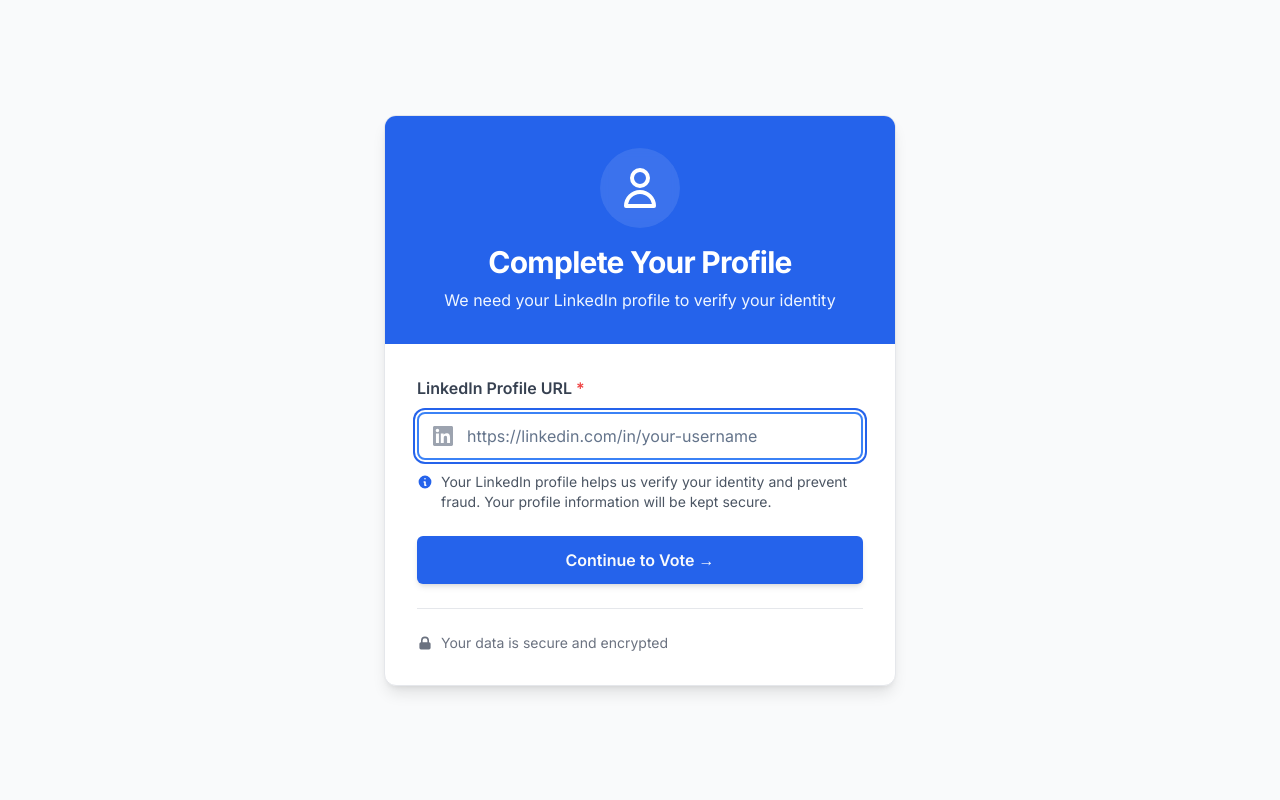
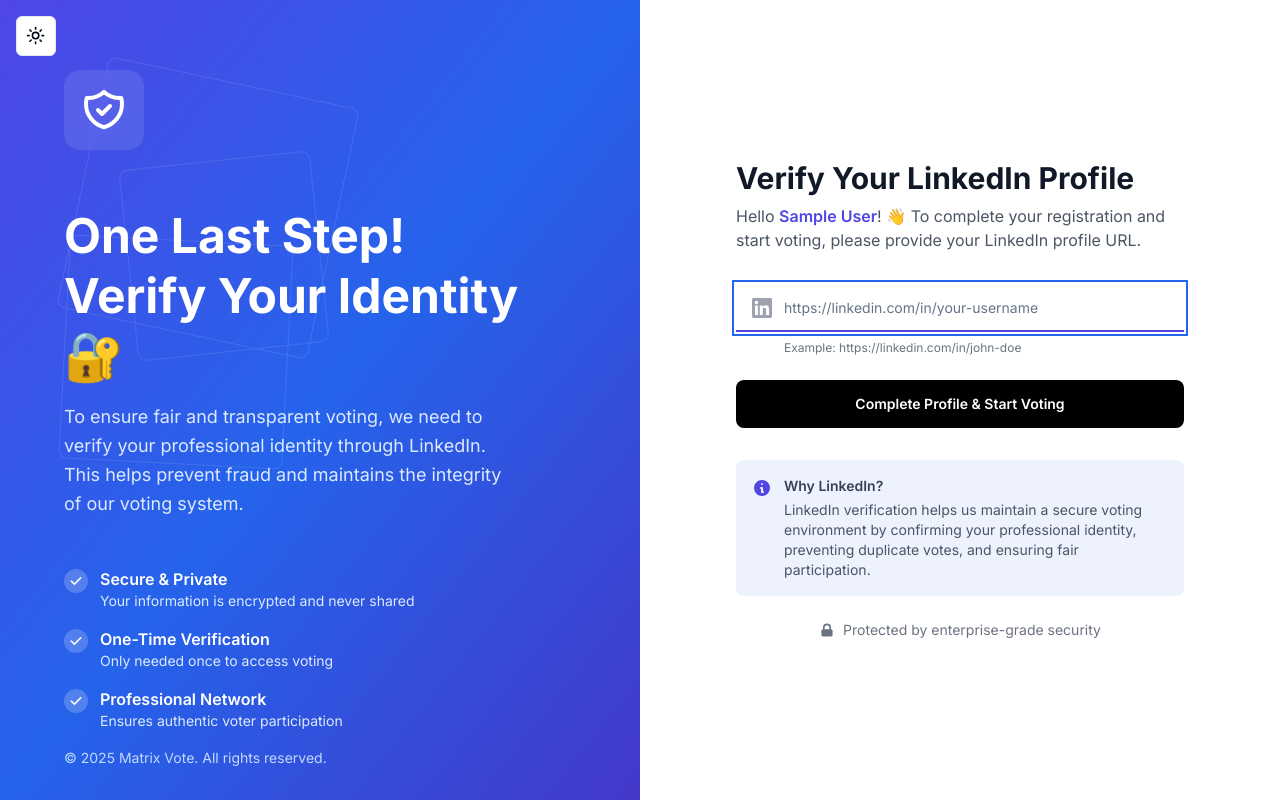
Before and after one commit to Adarshow/Matrix-Vote, a Next.js app: page /complete-profile in a window 1280 px wide. Built offline with nearby package versions, Linux system fonts and the light colour scheme; no server answers; sample sign-in values are in the browser's storage.

Commit message:
Redesign complete-profile page to match login/register split-screen layout with professional indigo theme

```diff
--- a/app/complete-profile/page.tsx
+++ b/app/complete-profile/page.tsx
@@ -5,8 +5,7 @@
 import { useRouter } from "next/navigation"
 import { Button } from "@/components/ui/button"
 import { Input } from "@/components/ui/input"
-import { Label } from "@/components/ui/label"
-import { Card, CardContent, CardDescription, CardHeader, CardTitle } from "@/components/ui/card"
+import { ThemeToggle } from "@/components/theme-toggle"
 
 export default function CompleteProfile() {
   const { data: session, status, update } = useSession()
@@ -72,22 +71,33 @@
 
   if (status === "loading") {
     return (
-      <div className="min-h-screen flex items-center justify-center bg-gray-50">
+      <div className="min-h-screen flex items-center justify-center bg-white dark:bg-gray-900">
         <div className="text-center">
-          <div className="w-16 h-16 border-4 border-blue-600 border-t-transparent rounded-full animate-spin mx-auto mb-4"></div>
-          <p className="text-gray-600">Loading...</p>
+          <div className="w-16 h-16 border-4 border-indigo-600 border-t-transparent rounded-full animate-spin mx-auto mb-4"></div>
+          <p className="text-gray-600 dark:text-gray-400">Loading...</p>
         </div>
       </div>
     )
   }
 
   return (
-    <div className="min-h-screen flex items-center justify-center p-4 bg-gray-50">
-      <Card className="w-full max-w-lg bg-white shadow-lg border border-gray-200 rounded-xl overflow-hidden">
-        {/* Header with solid blue */}
-        <div className="bg-blue-600 p-8 text-white">
-          <div className="flex items-center justify-center mb-4">
-            <div className="bg-white/10 p-4 rounded-full backdrop-blur-sm">
+    <div className="min-h-screen flex">
+      {/* Left Side - Branding */}
+      <div className="hidden lg:flex lg:w-1/2 bg-gradient-to-br from-indigo-600 via-blue-600 to-indigo-700 relative overflow-hidden">
+        <div className="absolute top-4 left-4 z-50">
+          <ThemeToggle />
+        </div>
+
+        {/* Decorative background pattern */}
+        <div className="absolute inset-0 opacity-10">
+          <div className="absolute top-20 left-20 w-64 h-64 border border-white rounded-lg transform rotate-12"></div>
+          <div className="absolute top-40 left-32 w-48 h-48 border border-white rounded-lg transform -rotate-6"></div>
+          <div className="absolute top-60 left-16 w-56 h-56 border border-white rounded-lg transform rotate-3"></div>
+        </div>
+
+        <div className="relative z-10 flex flex-col justify-center px-16 text-white">
+          <div className="mb-8">
+            <div className="w-20 h-20 bg-white/10 backdrop-blur-sm rounded-2xl flex items-center justify-center mb-6">
               <svg
                 className="w-12 h-12"
                 fill="none"
@@ -98,34 +108,92 @@
                   strokeLinecap="round"
                   strokeLinejoin="round"
                   strokeWidth={2}
-                  d="M16 7a4 4 0 11-8 0 4 4 0 018 0zM12 14a7 7 0 00-7 7h14a7 7 0 00-7-7z"
+                  d="M9 12l2 2 4-4m5.618-4.016A11.955 11.955 0 0112 2.944a11.955 11.955 0 01-8.618 3.04A12.02 12.02 0 003 9c0 5.591 3.824 10.29 9 11.622 5.176-1.332 9-6.03 9-11.622 0-1.042-.133-2.052-.382-3.016z"
                 />
               </svg>
             </div>
           </div>
-          <CardTitle className="text-3xl font-bold text-center mb-2">
-            Complete Your Profile
-          </CardTitle>
-          <CardDescription className="text-center text-blue-50 text-base">
-            We need your LinkedIn profile to verify your identity
-          </CardDescription>
+
+          <h1 className="text-5xl font-bold mb-4 leading-tight">
+            One Last Step!<br />
+            Verify Your Identity 🔐
+          </h1>
+
+          <p className="text-lg text-blue-100 leading-relaxed max-w-md">
+            To ensure fair and transparent voting, we need to verify your professional identity through LinkedIn. This helps prevent fraud and maintains the integrity of our voting system.
+          </p>
+
+          <div className="mt-12 space-y-4">
+            <div className="flex items-start gap-3">
+              <div className="w-6 h-6 bg-white/20 rounded-full flex items-center justify-center flex-shrink-0 mt-0.5">
+                <svg className="w-4 h-4" fill="currentColor" viewBox="0 0 20 20">
+                  <path fillRule="evenodd" d="M16.707 5.293a1 1 0 010 1.414l-8 8a1 1 0 01-1.414 0l-4-4a1 1 0 011.414-1.414L8 12.586l7.293-7.293a1 1 0 011.414 0z" clipRule="evenodd" />
+                </svg>
+              </div>
+              <div>
+                <h3 className="font-semibold text-white">Secure & Private</h3>
+                <p className="text-sm text-blue-100">Your information is encrypted and never shared</p>
+              </div>
+            </div>
+            <div className="flex items-start gap-3">
+              <div className="w-6 h-6 bg-white/20 rounded-full flex items-center justify-center flex-shrink-0 mt-0.5">
+                <svg className="w-4 h-4" fill="currentColor" viewBox="0 0 20 20">
+                  <path fillRule="evenodd" d="M16.707 5.293a1 1 0 010 1.414l-8 8a1 1 0 01-1.414 0l-4-4a1 1 0 011.414-1.414L8 12.586l7.293-7.293a1 1 0 011.414 0z" clipRule="evenodd" />
+                </svg>
+              </div>
+              <div>
+                <h3 className="font-semibold text-white">One-Time Verification</h3>
+                <p className="text-sm text-blue-100">Only needed once to access voting</p>
+              </div>
+            </div>
+            <div className="flex items-start gap-3">
+              <div className="w-6 h-6 bg-white/20 rounded-full flex items-center justify-center flex-shrink-0 mt-0.5">
+                <svg className="w-4 h-4" fill="currentColor" viewBox="0 0 20 20">
+                  <path fillRule="evenodd" d="M16.707 5.293a1 1 0 010 1.414l-8 8a1 1 0 01-1.414 0l-4-4a1 1 0 011.414-1.414L8 12.586l7.293-7.293a1 1 0 011.414 0z" clipRule="evenodd" />
+                </svg>
+              </div>
+              <div>
+                <h3 className="font-semibold text-white">Professional Network</h3>
+                <p className="text-sm text-blue-100">Ensures authentic voter participation</p>
+              </div>
+            </div>
           </div>
 
-        <CardContent className="p-8">
+          <div className="absolute bottom-8 left-16 text-sm text-blue-200">
+            © {new Date().getFullYear()} Matrix Vote. All rights reserved.
+          </div>
+        </div>
+      </div>
+
+      {/* Right Side - Form */}
+      <div className="w-full lg:w-1/2 flex items-center justify-center p-8 bg-white dark:bg-gray-900">
+        <div className="lg:hidden absolute top-4 right-4 z-50">
+          <ThemeToggle />
+        </div>
+
+        <div className="w-full max-w-md">
+          <div className="mb-8">
+            <h2 className="text-3xl font-bold text-gray-900 dark:text-white mb-2">
+              Verify Your LinkedIn Profile
+            </h2>
+            <p className="text-gray-600 dark:text-gray-400">
+              Hello <span className="font-semibold text-indigo-600 dark:text-indigo-400">{session?.user?.name || "there"}</span>! 👋 To complete your registration and start voting, please provide your LinkedIn profile URL.
+            </p>
+          </div>
+
           <form onSubmit={handleSubmit} className="space-y-6">
             {error && (
-              <div className="p-4 text-sm text-red-700 bg-red-50 border border-red-200 rounded-lg flex items-start gap-3">
+              <div className="p-4 bg-red-50 dark:bg-red-900/20 border border-red-200 dark:border-red-800 rounded-lg">
+                <p className="text-sm text-red-600 dark:text-red-400 flex items-start gap-2">
                   <svg className="w-5 h-5 flex-shrink-0 mt-0.5" fill="currentColor" viewBox="0 0 20 20">
                     <path fillRule="evenodd" d="M10 18a8 8 0 100-16 8 8 0 000 16zM8.707 7.293a1 1 0 00-1.414 1.414L8.586 10l-1.293 1.293a1 1 0 101.414 1.414L10 11.414l1.293 1.293a1 1 0 001.414-1.414L11.414 10l1.293-1.293a1 1 0 00-1.414-1.414L10 8.586 8.707 7.293z" clipRule="evenodd" />
                   </svg>
                   <span>{error}</span>
+                </p>
               </div>
             )}
 
-            <div className="space-y-3">
-              <Label htmlFor="linkedinUrl" className="text-base font-semibold text-gray-700">
-                LinkedIn Profile URL <span className="text-red-500">*</span>
-              </Label>
+            <div>
               <div className="relative">
                 <div className="absolute inset-y-0 left-0 pl-4 flex items-center pointer-events-none">
                   <svg className="h-5 w-5 text-gray-400" fill="currentColor" viewBox="0 0 24 24">
@@ -141,48 +209,45 @@
                   required
                   disabled={loading}
                   autoFocus
-                  className="pl-12 h-12 text-base border-2 border-gray-200 focus:border-blue-500 rounded-lg transition-colors"
+                  className="w-full h-12 pl-12 pr-4 border-0 border-b-2 border-gray-300 dark:border-gray-600 rounded-none focus:border-indigo-600 dark:focus:border-indigo-400 focus:ring-0 bg-transparent"
                 />
               </div>
-              <div className="flex items-start gap-2 mt-2">
-                <svg className="w-4 h-4 text-blue-600 mt-0.5 flex-shrink-0" fill="currentColor" viewBox="0 0 20 20">
-                  <path fillRule="evenodd" d="M18 10a8 8 0 11-16 0 8 8 0 0116 0zm-7-4a1 1 0 11-2 0 1 1 0 012 0zM9 9a1 1 0 000 2v3a1 1 0 001 1h1a1 1 0 100-2v-3a1 1 0 00-1-1H9z" clipRule="evenodd" />
-                </svg>
-                <p className="text-sm text-gray-600">
-                  Your LinkedIn profile helps us verify your identity and prevent fraud. Your profile information will be kept secure.
+              <p className="mt-2 text-xs text-gray-500 dark:text-gray-400 pl-12">
+                Example: https://linkedin.com/in/john-doe
               </p>
-              </div>
             </div>
 
             <Button
               type="submit"
-              className="w-full h-12 text-base font-semibold bg-blue-600 hover:bg-blue-700 transition-all duration-200 shadow-md hover:shadow-lg disabled:opacity-70 disabled:cursor-not-allowed"
+              className="w-full h-12 bg-black hover:bg-gray-800 dark:bg-white dark:hover:bg-gray-200 text-white dark:text-black font-semibold rounded-lg transition-colors"
               disabled={loading}
             >
-              {loading ? (
-                <span className="flex items-center gap-2">
-                  <svg className="animate-spin h-5 w-5" fill="none" viewBox="0 0 24 24">
-                    <circle className="opacity-25" cx="12" cy="12" r="10" stroke="currentColor" strokeWidth="4"></circle>
-                    <path className="opacity-75" fill="currentColor" d="M4 12a8 8 0 018-8V0C5.373 0 0 5.373 0 12h4zm2 5.291A7.962 7.962 0 014 12H0c0 3.042 1.135 5.824 3 7.938l3-2.647z"></path>
-                  </svg>
-                  Saving...
-                </span>
-              ) : (
-                "Continue to Vote →"
-              )}
+              {loading ? "Verifying..." : "Complete Profile & Start Voting"}
             </Button>
           </form>
 
-          <div className="mt-6 pt-6 border-t border-gray-200">
-            <div className="flex items-center gap-2 text-sm text-gray-500">
+          <div className="mt-8 p-4 bg-indigo-50 dark:bg-indigo-900/20 rounded-lg">
+            <div className="flex items-start gap-3">
+              <svg className="w-5 h-5 text-indigo-600 dark:text-indigo-400 flex-shrink-0 mt-0.5" fill="currentColor" viewBox="0 0 20 20">
+                <path fillRule="evenodd" d="M18 10a8 8 0 11-16 0 8 8 0 0116 0zm-7-4a1 1 0 11-2 0 1 1 0 012 0zM9 9a1 1 0 000 2v3a1 1 0 001 1h1a1 1 0 100-2v-3a1 1 0 00-1-1H9z" clipRule="evenodd" />
+              </svg>
+              <div className="text-sm text-gray-700 dark:text-gray-300">
+                <p className="font-semibold mb-1">Why LinkedIn?</p>
+                <p className="text-gray-600 dark:text-gray-400">
+                  LinkedIn verification helps us maintain a secure voting environment by confirming your professional identity, preventing duplicate votes, and ensuring fair participation.
+                </p>
+              </div>
+            </div>
+          </div>
+
+          <div className="mt-6 flex items-center justify-center gap-2 text-sm text-gray-500 dark:text-gray-400">
             <svg className="w-4 h-4" fill="currentColor" viewBox="0 0 20 20">
               <path fillRule="evenodd" d="M5 9V7a5 5 0 0110 0v2a2 2 0 012 2v5a2 2 0 01-2 2H5a2 2 0 01-2-2v-5a2 2 0 012-2zm8-2v2H7V7a3 3 0 016 0z" clipRule="evenodd" />
             </svg>
-              <span>Your data is secure and encrypted</span>
+            <span>Protected by enterprise-grade security</span>
           </div>
         </div>
-        </CardContent>
-      </Card>
+      </div>
     </div>
   )
 }
```
Lines whose indentation alone changed are shown as unchanged.
